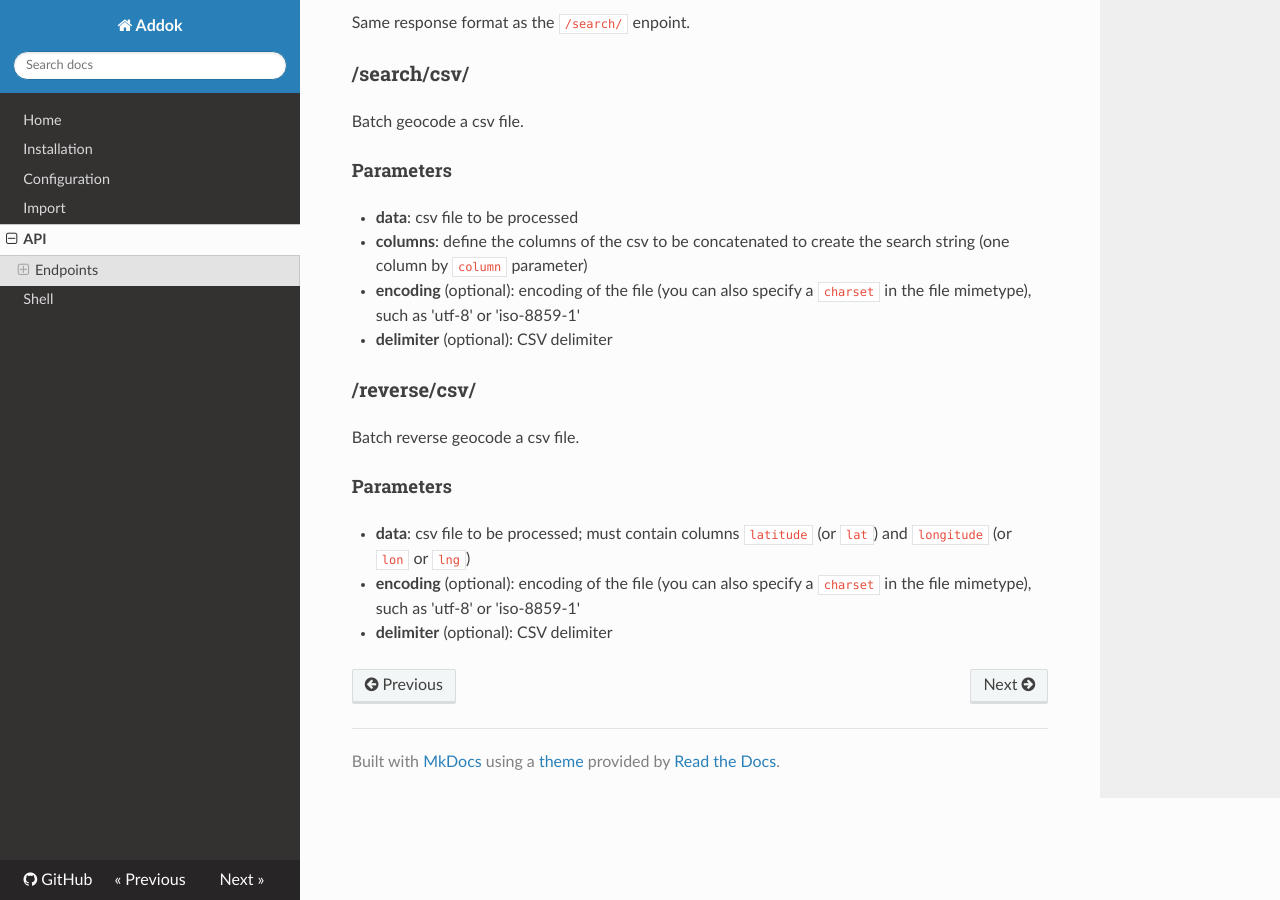
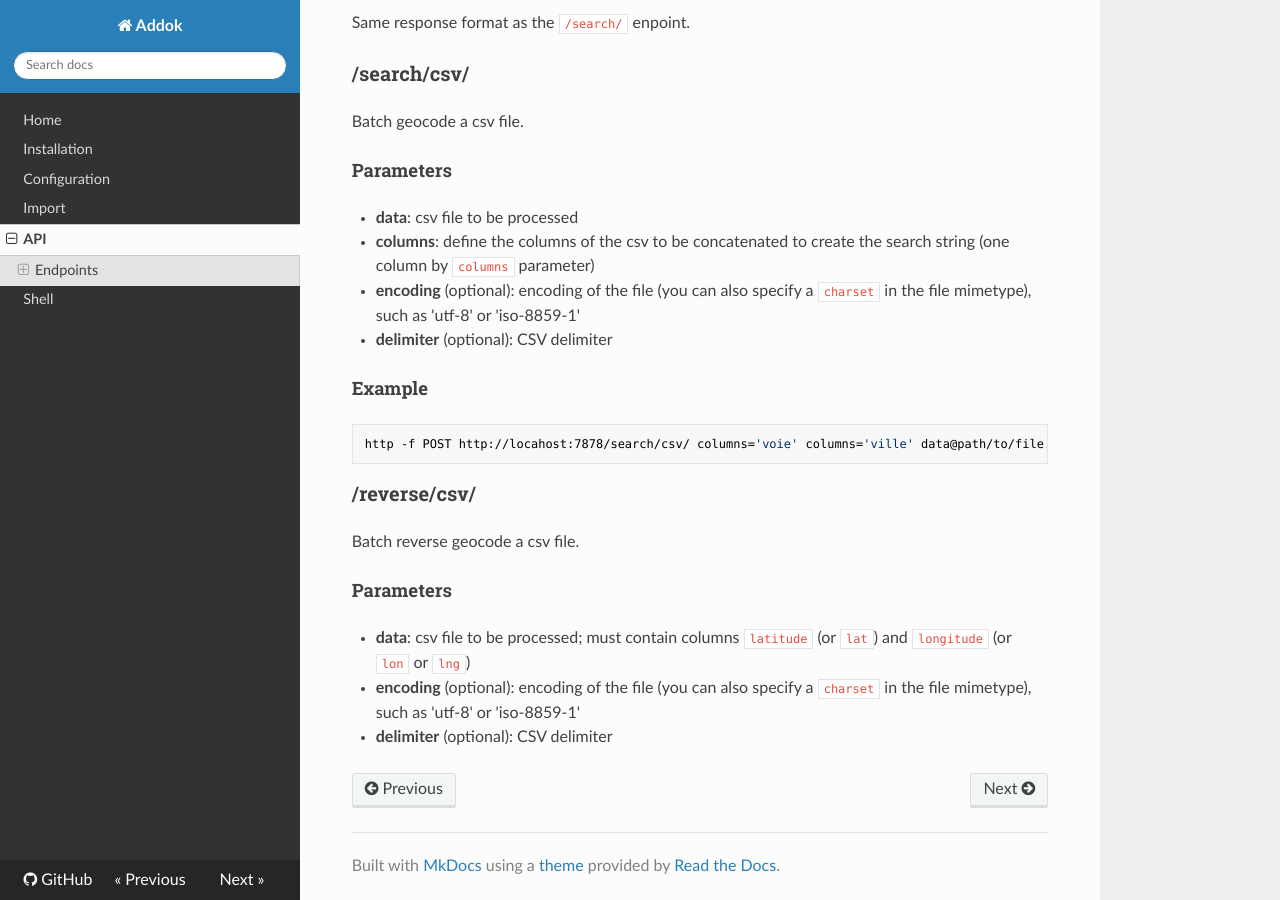
Before and after one commit to addok/addok, an MkDocs documentation site: the page built from docs/api.md, in a window 1280 px wide and 900 px high, scrolled down 1745 px. Built offline with MkDocs 1.6.1, drawn with Linux system fonts in a browser that asks for light colours; nearby versions of some CDN libraries; old or Windows-style settings are respelled for this version of MkDocs.

Commit message:
Add example to csv endpoint call

```diff
--- a/docs/api.md
+++ b/docs/api.md
@@ -101,11 +101,14 @@ Batch geocode a csv file.
 
 - **data**: csv file to be processed
 - **columns**: define the columns of the csv to be concatenated to create the
-  search string (one column by `column` parameter)
+  search string (one column by `columns` parameter)
 - **encoding** (optional): encoding of the file (you can also specify a `charset` in the
   file mimetype), such as 'utf-8' or 'iso-8859-1'
 - **delimiter** (optional): CSV delimiter
 
+#### Example
+
+    http -f POST http://locahost:7878/search/csv/ columns='voie' columns='ville' data@path/to/file.csv
 
 ### /reverse/csv/
 
```
